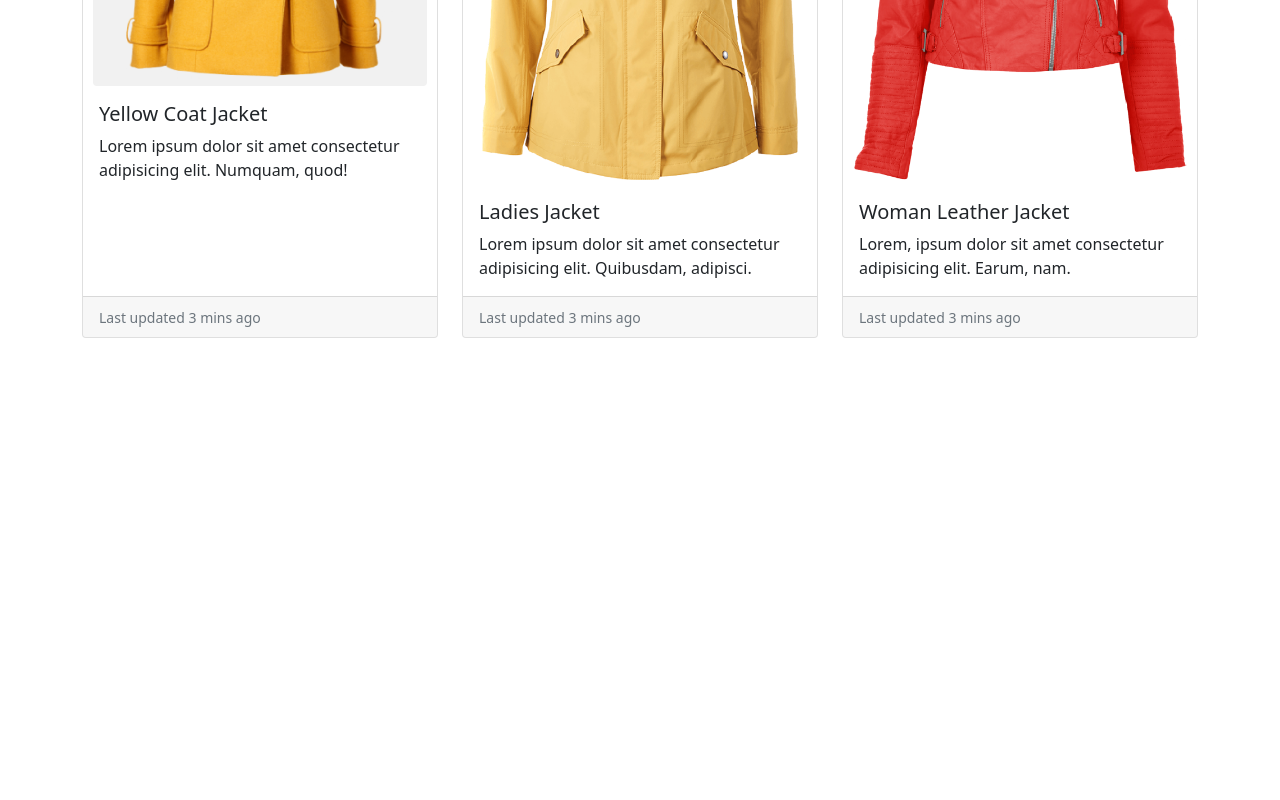
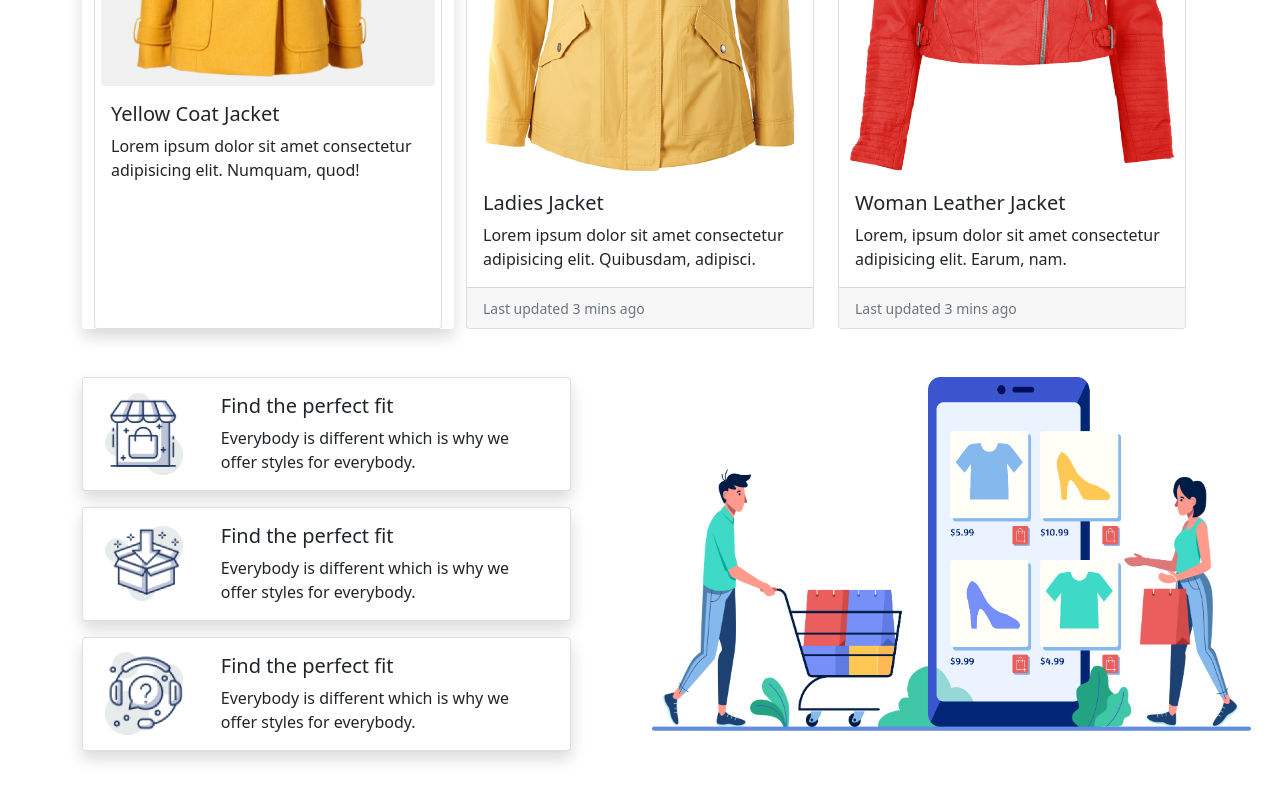
Before and after one commit to hasanabill/penguin-fashion, a plain HTML site: page index.html in a window 1280 px wide. Shown: the part 874-1674 px from the top of the page. Before the commit the page ends 1212 px from the top, so only its background shows below. Drawn offline with Linux system fonts and the light colour scheme.

Commit message:
half baked

```diff
--- a/index.html
+++ b/index.html
@@ -59,23 +59,20 @@
                     </div>
                 </div>
         </section>
-        <section>
+        <section class="container">
             <h1>WOMAN JACKET</h1>
             <div class="container">
-                <div class="row row-cols-1 row-cols-md-3 g-4">
-                    <div class="col">
+                <div class="row row-cols-1 row-cols-md-3 g-4 ">
+                    <div class="col shadow rounded">
                         <div class="card h-100">
                             <div class="container-fluid mt-2 rounded"
                                 style="background-color: #F1F1F1; width: 334px; height: 327px;">
-                                <img src=" images/jacket-1.png" class="card-img-top" height="320px" alt="...">
+                                <img src=" images/jacket-1.png" class="" height="320px" alt="...">
                             </div>
                             <div class="card-body">
                                 <h5 class="card-title">Yellow Coat Jacket</h5>
                                 <p class="card-text">Lorem ipsum dolor sit amet consectetur adipisicing elit. Numquam,
                                     quod!</p>
-                            </div>
-                            <div class="card-footer">
-                                <small class="text-muted">Last updated 3 mins ago</small>
                             </div>
                         </div>
                     </div>
@@ -108,10 +105,73 @@
                 </div>
             </div>
         </section>
+        <section class="container pt-5">
+            <div class="row">
+                <div class="col-lg-6">
+                    <div class="card mb-3 rounded shadow" style="width: 489px;">
+                        <div class="row g-0 d-flex align-items-center">
+                            <div class="col-md-3 d-flex justify-content-center">
+                                <img src="icons/image 12.png" width="78px" alt="...">
+                            </div>
+                            <div class="col-md-8">
+                                <div class="card-body">
+                                    <h5 class="card-title">Find the perfect fit</h5>
+                                    <p class="card-text">Everybody is different which is why we offer styles for
+                                        everybody.
+                                    </p>
+                                </div>
+                            </div>
+                        </div>
+                    </div>
+                    <div class="card mb-3 rounded shadow" style="width: 489px;">
+                        <div class="row g-0 d-flex align-items-center">
+                            <div class="col-md-3 d-flex justify-content-center">
+                                <img src="icons/image 13.png" width="78px" alt="...">
+                            </div>
+                            <div class="col-md-8">
+                                <div class="card-body">
+                                    <h5 class="card-title">Find the perfect fit</h5>
+                                    <p class="card-text">Everybody is different which is why we offer styles for
+                                        everybody.
+                                    </p>
+                                </div>
+                            </div>
+                        </div>
+                    </div>
+                    <div class="card mb-3 rounded shadow" style="width: 489px;">
+                        <div class="row g-0 d-flex align-items-center">
+                            <div class="col-md-3 d-flex justify-content-center">
+                                <img src="icons/image 14.png" width="78px" alt="...">
+                            </div>
+                            <div class="col-md-8">
+                                <div class="card-body">
+                                    <h5 class="card-title">Find the perfect fit</h5>
+                                    <p class="card-text">Everybody is different which is why we offer styles for
+                                        everybody.
+                                    </p>
+                                </div>
+                            </div>
+                        </div>
+                    </div>
+                </div>
+                <div class="col-lg-6">
+                    <img src="images/shopping.png" width="599px" height="354px" alt="">
+                </div>
+            </div>
+        </section>
     </main>
     <footer>
 
     </footer>
+    <section>
+        <p>&nbsp;</p>
+        <p>&nbsp;</p>
+        <p>&nbsp;</p>
+        <p>&nbsp;</p>
+        <p>&nbsp;</p>
+        <p>&nbsp;</p>
+        <p>&nbsp;</p>
+    </section>
     <script src="js/bootstrap.bundle.min.js"></script>
 </body>
 
```
